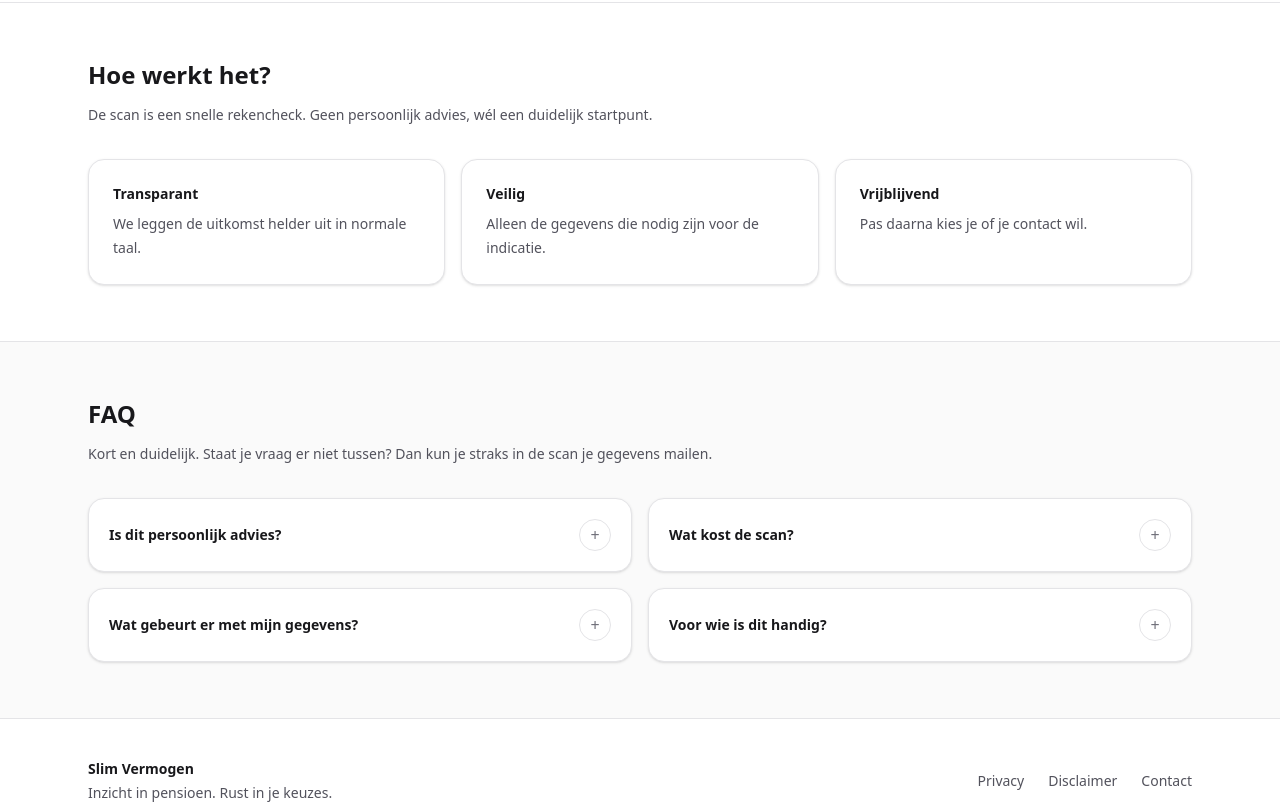
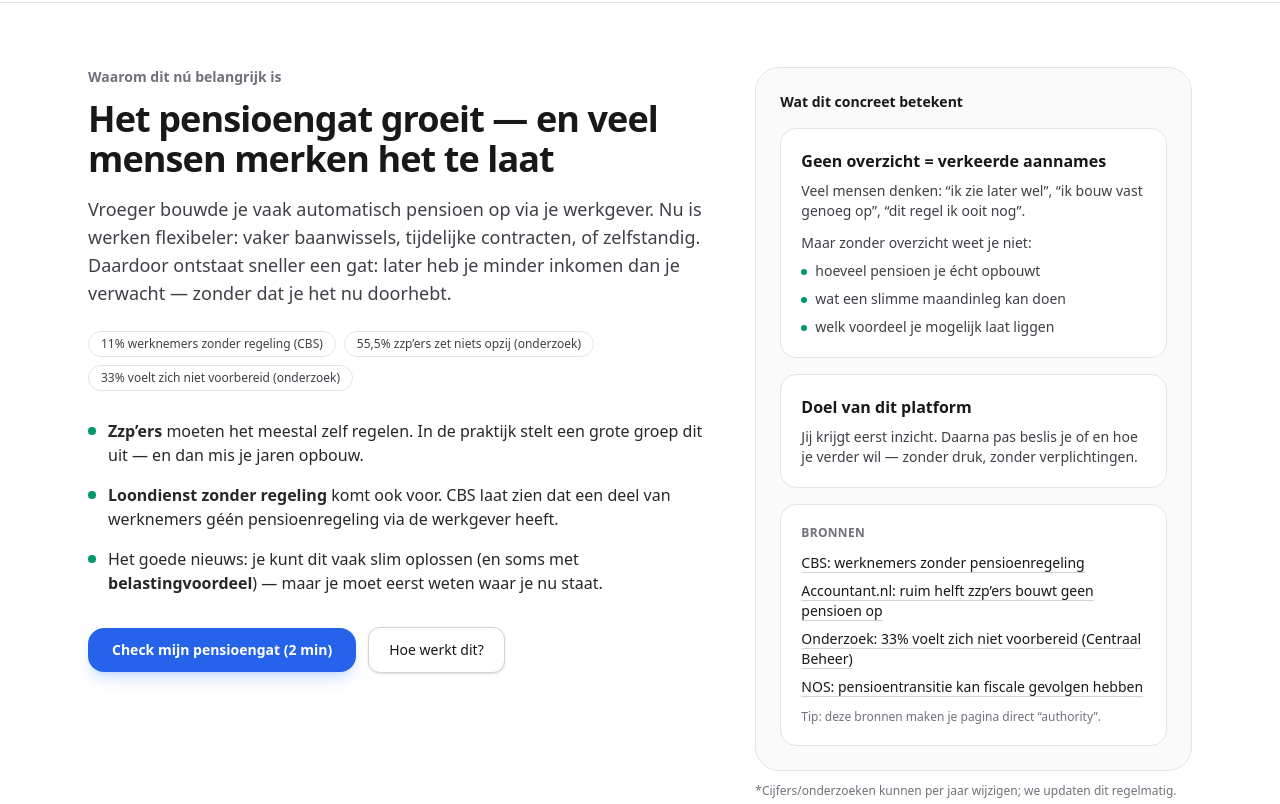
Before and after one commit to sharafatarsham-tech/slim-vermogen, a Next.js app: page / in a window 1280 px wide. Shown: the part 940-1744 px from the top of the page. Built offline with nearby package versions, Linux system fonts and the light colour scheme.

Commit message:
Add authority ProblemSection with sources

```diff
--- a/app/(site)/page.tsx
+++ b/app/(site)/page.tsx
@@ -1,8 +1,10 @@
+// app/(site)/page.tsx
 import Image from "next/image";
 import Link from "next/link";
 import Footer from "../components/Footer";
 import Feature from "../components/Feature";
 import Faq from "../components/Faq";
+import ProblemSection from "../components/ProblemSection";
 
 export default function HomePage() {
   return (
@@ -100,6 +102,9 @@ export default function HomePage() {
           </div>
         </section>
 
+        {/* PROBLEM */}
+        <ProblemSection />
+
         {/* HOW IT WORKS */}
         <section id="hoe-werkt-het" className="border-t border-zinc-200 bg-white">
           <div className="mx-auto max-w-6xl px-6 py-14">
--- /dev/null
+++ b/app/components/ProblemSection.tsx
@@ -0,0 +1,191 @@
+// app/components/ProblemSection.tsx
+import Link from "next/link";
+
+export default function ProblemSection() {
+  return (
+    <section id="probleem" className="border-t border-zinc-200 bg-white py-16">
+      <div className="mx-auto max-w-6xl px-6">
+        <div className="grid gap-10 lg:grid-cols-12 lg:items-start">
+          {/* LEFT: authority copy */}
+          <div className="lg:col-span-7">
+            <p className="text-sm font-semibold text-zinc-500">
+              Waarom dit nú belangrijk is
+            </p>
+
+            <h2 className="mt-3 text-3xl font-bold tracking-tight text-zinc-900 md:text-4xl">
+              Het pensioengat groeit — en veel mensen merken het te laat
+            </h2>
+
+            <p className="mt-4 text-lg leading-7 text-zinc-700">
+              Vroeger bouwde je vaak automatisch pensioen op via je werkgever.
+              Nu is werken flexibeler: vaker baanwissels, tijdelijke contracten,
+              of zelfstandig. Daardoor ontstaat sneller een gat: later heb je
+              minder inkomen dan je verwacht — zonder dat je het nu doorhebt.
+            </p>
+
+            {/* Proof chips */}
+            <div className="mt-6 flex flex-wrap gap-2">
+              <span className="rounded-full border border-zinc-200 bg-white px-3 py-1 text-xs text-zinc-700">
+                11% werknemers zonder regeling (CBS)
+              </span>
+              <span className="rounded-full border border-zinc-200 bg-white px-3 py-1 text-xs text-zinc-700">
+                55,5% zzp’ers zet niets opzij (onderzoek)
+              </span>
+              <span className="rounded-full border border-zinc-200 bg-white px-3 py-1 text-xs text-zinc-700">
+                33% voelt zich niet voorbereid (onderzoek)
+              </span>
+            </div>
+
+            {/* Bullets */}
+            <ul className="mt-7 space-y-4 text-zinc-800">
+              <li className="flex gap-3">
+                <span className="mt-2 h-2 w-2 flex-none rounded-full bg-emerald-600" />
+                <span>
+                  <strong>Zzp’ers</strong> moeten het meestal zelf regelen. In de
+                  praktijk stelt een grote groep dit uit — en dan mis je jaren
+                  opbouw.
+                </span>
+              </li>
+              <li className="flex gap-3">
+                <span className="mt-2 h-2 w-2 flex-none rounded-full bg-emerald-600" />
+                <span>
+                  <strong>Loondienst zonder regeling</strong> komt ook voor.
+                  CBS laat zien dat een deel van werknemers géén pensioenregeling
+                  via de werkgever heeft.
+                </span>
+              </li>
+              <li className="flex gap-3">
+                <span className="mt-2 h-2 w-2 flex-none rounded-full bg-emerald-600" />
+                <span>
+                  Het goede nieuws: je kunt dit vaak slim oplossen (en soms met{" "}
+                  <strong>belastingvoordeel</strong>) — maar je moet eerst weten
+                  waar je nu staat.
+                </span>
+              </li>
+            </ul>
+
+            {/* Mini CTA */}
+            <div className="mt-8 flex flex-col gap-3 sm:flex-row sm:items-center">
+              <Link
+                href="/scan"
+                className="inline-flex items-center justify-center rounded-2xl bg-[#2563eb] px-6 py-3 text-sm font-semibold text-white shadow-lg shadow-blue-500/20 transition hover:-translate-y-0.5 hover:shadow-xl"
+              >
+                Check mijn pensioengat (2 min)
+              </Link>
+
+              <a
+                href="#hoe-werkt-het"
+                className="inline-flex items-center justify-center rounded-xl border border-zinc-300 bg-white px-5 py-3 text-sm font-medium text-zinc-900 shadow-sm hover:bg-zinc-50"
+              >
+                Hoe werkt dit?
+              </a>
+            </div>
+          </div>
+
+          {/* RIGHT: cards (UX/authority) */}
+          <div className="lg:col-span-5">
+            <div className="rounded-3xl border border-zinc-200 bg-zinc-50 p-6">
+              <p className="text-sm font-semibold text-zinc-900">
+                Wat dit concreet betekent
+              </p>
+
+              <div className="mt-4 space-y-4">
+                <div className="rounded-2xl border border-zinc-200 bg-white p-5">
+                  <p className="font-semibold text-zinc-900">
+                    Geen overzicht = verkeerde aannames
+                  </p>
+                  <p className="mt-2 text-sm text-zinc-700">
+                    Veel mensen denken: “ik zie later wel”, “ik bouw vast genoeg
+                    op”, “dit regel ik ooit nog”.
+                  </p>
+                  <p className="mt-3 text-sm text-zinc-700">
+                    Maar zonder overzicht weet je niet:
+                  </p>
+                  <ul className="mt-2 space-y-2 text-sm text-zinc-700">
+                    <li className="flex gap-2">
+                      <span className="mt-2 h-1.5 w-1.5 rounded-full bg-emerald-600" />
+                      hoeveel pensioen je écht opbouwt
+                    </li>
+                    <li className="flex gap-2">
+                      <span className="mt-2 h-1.5 w-1.5 rounded-full bg-emerald-600" />
+                      wat een slimme maandinleg kan doen
+                    </li>
+                    <li className="flex gap-2">
+                      <span className="mt-2 h-1.5 w-1.5 rounded-full bg-emerald-600" />
+                      welk voordeel je mogelijk laat liggen
+                    </li>
+                  </ul>
+                </div>
+
+                <div className="rounded-2xl border border-zinc-200 bg-white p-5">
+                  <p className="font-semibold text-zinc-900">Doel van dit platform</p>
+                  <p className="mt-2 text-sm text-zinc-700">
+                    Jij krijgt eerst inzicht. Daarna pas beslis je of en hoe je
+                    verder wil — zonder druk, zonder verplichtingen.
+                  </p>
+                </div>
+
+                {/* Sources */}
+                <div className="rounded-2xl border border-zinc-200 bg-white p-5">
+                  <p className="text-xs font-semibold tracking-wide text-zinc-500">
+                    BRONNEN
+                  </p>
+                  <ul className="mt-3 space-y-2 text-sm">
+                    <li>
+                      <a
+                        className="text-zinc-900 underline decoration-zinc-300 underline-offset-4 hover:decoration-zinc-600"
+                        href="https://www.cbs.nl/nl-nl/nieuws/2024/25/aantal-werknemers-zonder-pensioen-afgenomen-met-bijna-20-procent"
+                        target="_blank"
+                        rel="noreferrer"
+                      >
+                        CBS: werknemers zonder pensioenregeling
+                      </a>
+                    </li>
+                    <li>
+                      <a
+                        className="text-zinc-900 underline decoration-zinc-300 underline-offset-4 hover:decoration-zinc-600"
+                        href="https://www.accountant.nl/nieuws/2025/1/ruim-helft-zzpers-bouwt-geen-pensioen-op/"
+                        target="_blank"
+                        rel="noreferrer"
+                      >
+                        Accountant.nl: ruim helft zzp’ers bouwt geen pensioen op
+                      </a>
+                    </li>
+                    <li>
+                      <a
+                        className="text-zinc-900 underline decoration-zinc-300 underline-offset-4 hover:decoration-zinc-600"
+                        href="https://nieuws.centraalbeheer.nl/miljoenen-werkende-nederlanders-niet-klaar-voor-later--een-derde-voelt-zich-niet-goed-voorbereid-op-pensioen/"
+                        target="_blank"
+                        rel="noreferrer"
+                      >
+                        Onderzoek: 33% voelt zich niet voorbereid (Centraal Beheer)
+                      </a>
+                    </li>
+                    <li>
+                      <a
+                        className="text-zinc-900 underline decoration-zinc-300 underline-offset-4 hover:decoration-zinc-600"
+                        href="https://nos.nl/artikel/2590541-fiscale-strop-dreigt-voor-1-6-miljoen-pensioenverzekerden"
+                        target="_blank"
+                        rel="noreferrer"
+                      >
+                        NOS: pensioentransitie kan fiscale gevolgen hebben
+                      </a>
+                    </li>
+                  </ul>
+                  <p className="mt-3 text-xs text-zinc-500">
+                    Tip: deze bronnen maken je pagina direct “authority”.
+                  </p>
+                </div>
+              </div>
+            </div>
+
+            <p className="mt-3 text-xs text-zinc-500">
+              *Cijfers/onderzoeken kunnen per jaar wijzigen; we updaten dit
+              regelmatig.
+            </p>
+          </div>
+        </div>
+      </div>
+    </section>
+  );
+}
```
